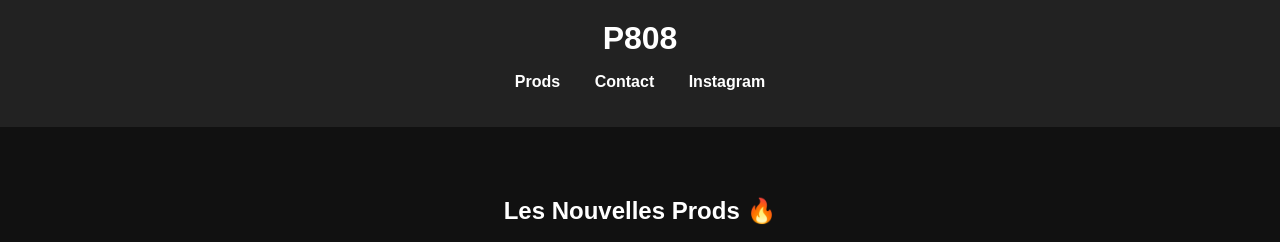
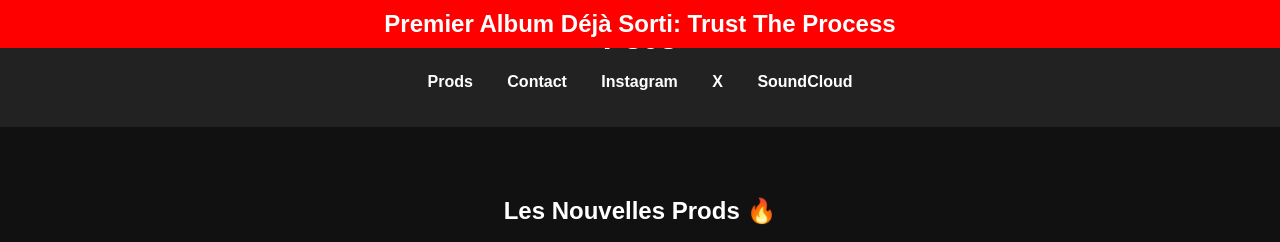
Before and after one commit to P808BeeFx/P808Website, a plain HTML site: page index.html in a window 1280 px wide. Shown: the top 242 px of the page. Drawn offline with Linux system fonts and the light colour scheme.

Commit message:
Update index.html
Adding "bandeau" + others social medias

```diff
--- a/index.html
+++ b/index.html
@@ -5,6 +5,20 @@
     <meta name="viewport" content="width=device-width, initial-scale=1.0">
     <title>P808 - Official Website</title>
     <style>
+        .bandeau {
+            background-color: red;
+            color: white;
+            text-align: center;
+            font-size: 1.5em;
+            font-weight: bold;
+            padding: 10px 0;
+            position: fixed;
+            top: 0;
+            left: 0;
+            width: 100%;
+            max-height: 3cm;
+            z-index: 1000;
+        }
         imgcvr {
             text-align: center;
         }
@@ -63,12 +77,17 @@
 <body>
 
     <header>
+        <div class="bandeau">
+        Premier Album Déjà Sorti: Trust The Process
+    </div>
         <h1>P808</h1>
         <nav>
             <ul>
                 <li><a href="#music"><b>Prods</b></a></li>
                 <li><a href="#contact"><b>Contact</b></a></li>
                 <li><a href="https://www.instagram.com/mattia.prs?igsh=MWJrZ253azV5cmpyMw%3D%3D&utm_source=qr"><b>Instagram</b></a></li>
+                <li><a href="https://x.com/p808_"><b>X</b></a></li>
+                <li><a href="https://soundcloud.com/mattiaprs"><b>SoundCloud</b></a></li>
             </ul>
         </nav>
     </header>
```
